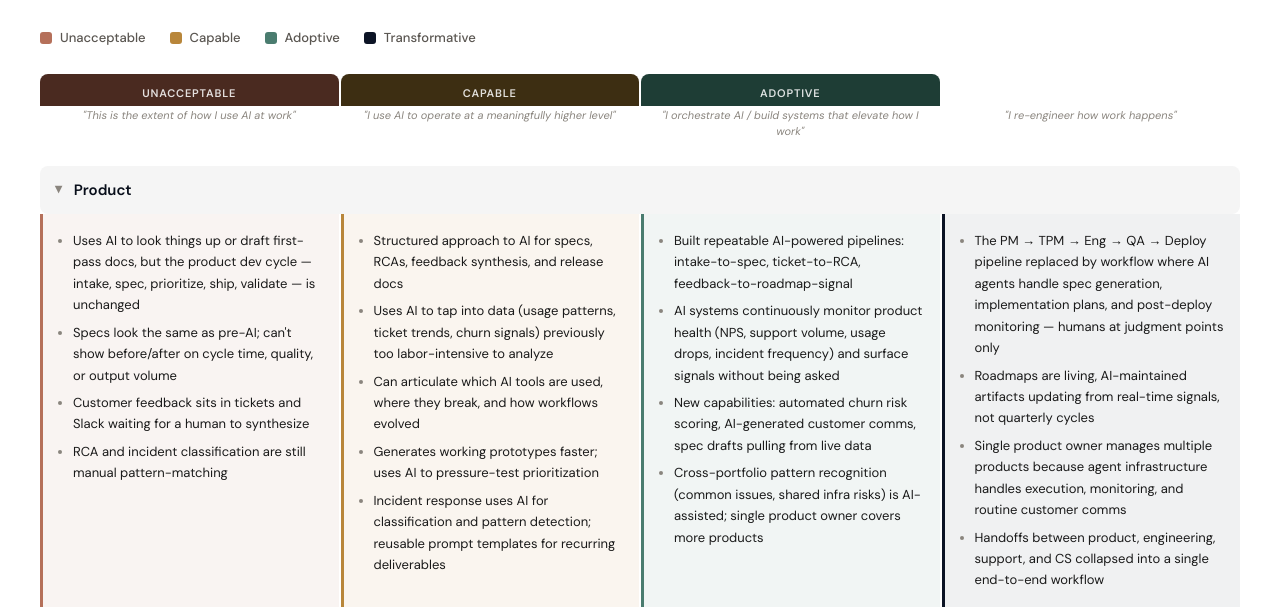
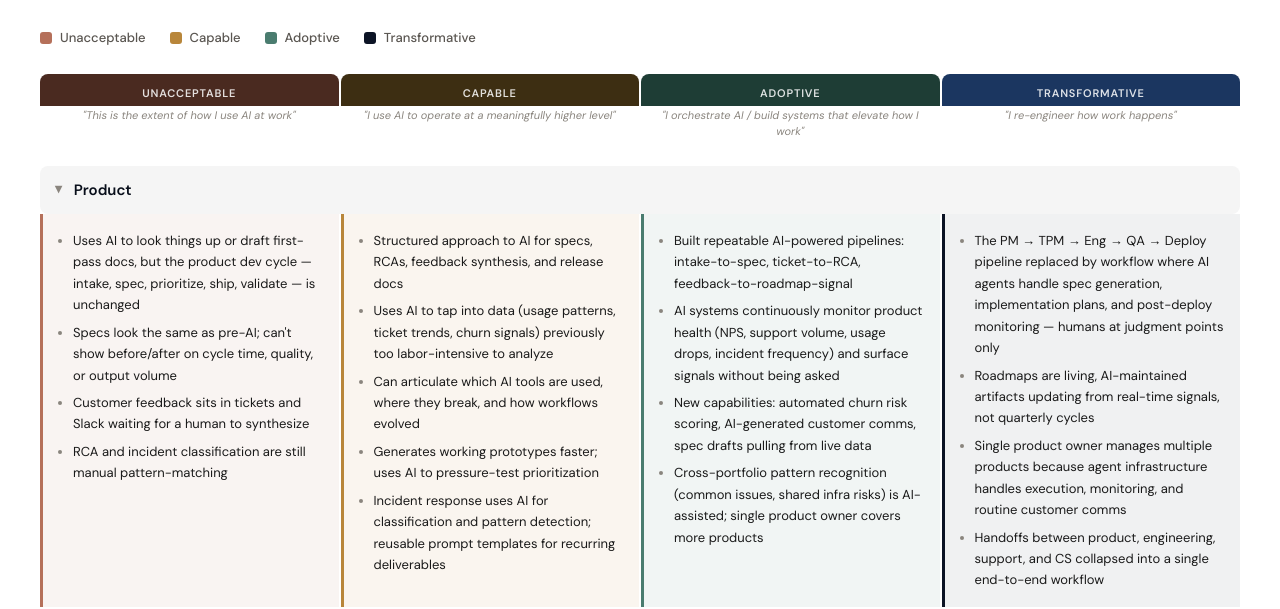
Before and after one commit to kanaekim/jigtree_rubrics, a plain HTML site: page index.html in a window 1280 px wide. Shown: the part 193-802 px from the top of the page. Drawn offline with nearby package versions, Linux system fonts and the light colour scheme.

Commit message:
Update index.html

```diff
--- a/index.html
+++ b/index.html
@@ -12,7 +12,7 @@
     /* ───────────── CONFIG ───────────── */
     :root {
       --midnight:   #080E1A;
-      --deep-navy:  #0C1425;
+      --deep-navy:  #1B3660;
       --copper:     #B8863A;
       --rose-gold:  #C48B6E;
       --verdigris:  #4A7C6F;
@@ -34,7 +34,7 @@
       --t0-header: #4A2A20;
       --t1-header: #3D2E12;
       --t2-header: #1E3D35;
-      --t3-header: ##1b3660;
+      --t3-header: #1B3660;
     }
 
     * { box-sizing: border-box; margin: 0; padding: 0; }
```
